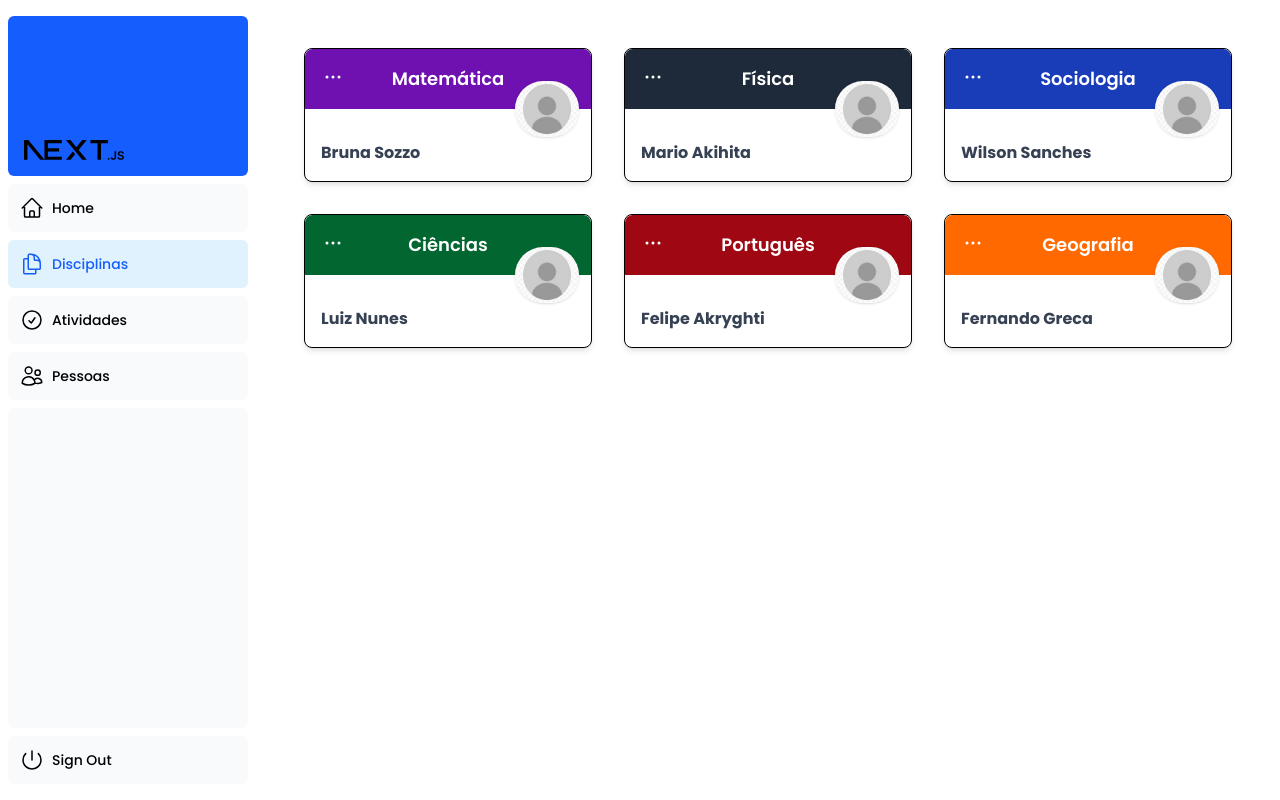
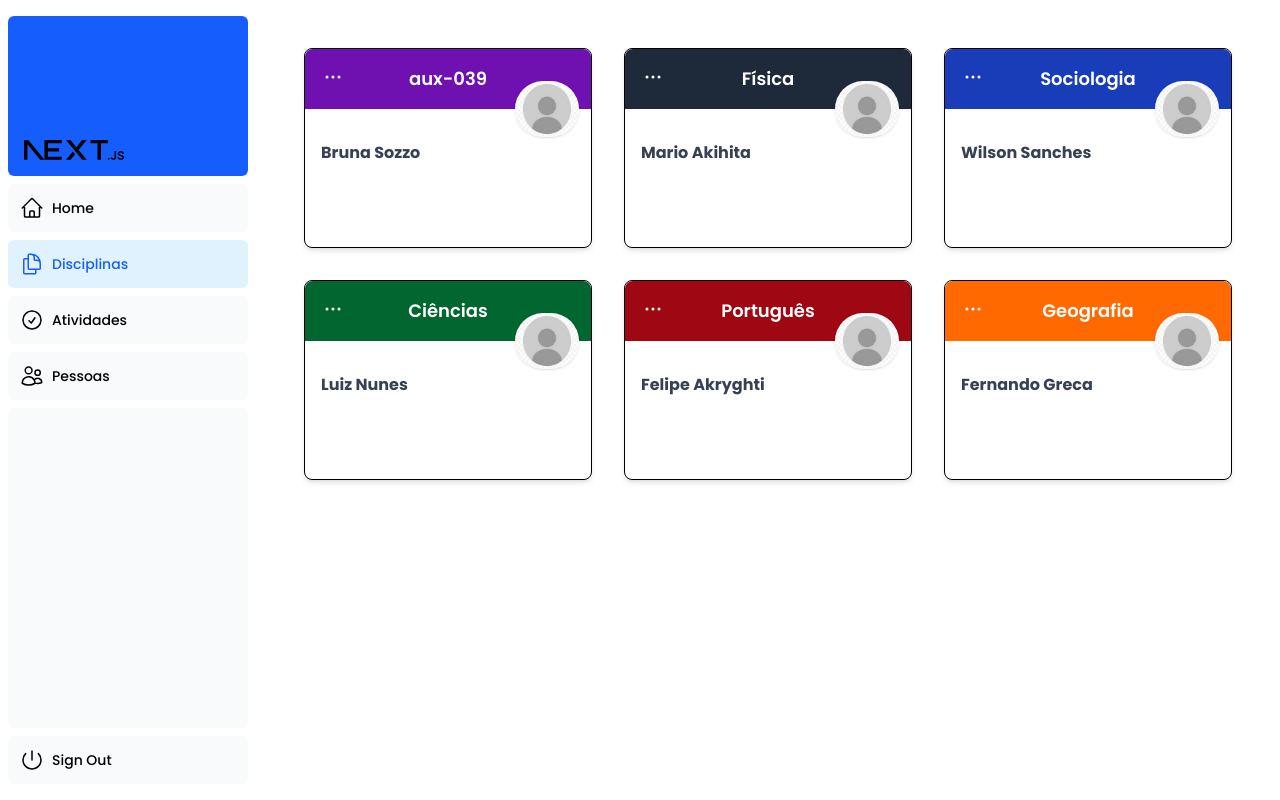
Before and after one commit to FernandoGreca/class-hub, a Next.js app in the folder front/: page /dashboard/disciplinas in a window 1280 px wide. Built offline with nearby package versions, Linux system fonts and the light colour scheme; sample sign-in values are in the browser's storage.

Commit message:
Integração de front com back em Atividades

```diff
--- a/front/src/app/dashboard/disciplinas/page.tsx
+++ b/front/src/app/dashboard/disciplinas/page.tsx
@@ -25,7 +25,10 @@ export default function Dashboard() {
   return (
     <>
       <div className="flex flex-wrap gap-8">
-        <Card nomeDisciplina={"Matemática"} fotoPerfil={undefined} nomeProfessor={"Bruna Sozzo"} buttonBgColor="purple" buttonBgColorHover="purple" />
+      {/* {disciplinas.length > 0 ? (
+                    disciplinas.map((disciplina) => (<Card nomeDisciplina={disciplina.nome} fotoPerfil={undefined} nomeProfessor={disciplina.professores[0]} buttonBgColor="purple" buttonBgColorHover="purple" />)} */}
+
+        <Card nomeDisciplina={"aux-039"} fotoPerfil={undefined} nomeProfessor={"Bruna Sozzo"} buttonBgColor="purple" buttonBgColorHover="purple"  />
         <Card nomeDisciplina={"Física"} fotoPerfil={undefined} nomeProfessor={"Mario Akihita"}  />
         <Card nomeDisciplina={"Sociologia"} fotoPerfil={undefined} nomeProfessor={"Wilson Sanches"} buttonBgColor="blue" buttonBgColorHover="blue" />
         <Card nomeDisciplina={"Ciências"} fotoPerfil={undefined} nomeProfessor={"Luiz Nunes"} buttonBgColor="green" buttonBgColorHover="green" />
--- a/front/src/app/ui/dashboard/atividades.tsx
+++ b/front/src/app/ui/dashboard/atividades.tsx
@@ -1,77 +1,97 @@
 'use client';
-import { useState } from "react";
+import { useState, useEffect } from "react";
 import { ClipboardDocumentIcon } from "@heroicons/react/24/outline";
 import { useSearchParams } from "next/navigation";
 
 export default function Atividades() {
     const searchParams = useSearchParams();
     const disciplinaAtual = searchParams.get("disciplina"); // Pega a disciplina da URL
-    const [mostrarAtividades, setMostrarAtividades] = useState(true);
+    const [atividades, setAtividades] = useState<{
+        id: string;
+        disciplina: string;
+        data_entrega: string;
+        nome: string;
+        nota: string;
+        nota_alunos: { id_aluno: string; nota: number }[]; // Array de notas dos alunos
+    }[]>([]);
 
-    const todasAtividades = [
-        {
-            titulo: "Avaliação diagnóstica",
-            disciplina: "Matemática",
-            data: "terça-feira, 11 de fev."
+    const [loading, setLoading] = useState(true);
+    const [error, setError] = useState<string | null>(null);
+
+    useEffect(() => {
+        async function fetchAtividades() {
+            if (!disciplinaAtual) return;
+
+            try {
+                const token = localStorage.getItem("token"); // Pegue o token salvo no login
+                if (!token) {
+                    throw new Error("Token não encontrado");
+                }
+
+                const response = await fetch("http://localhost:3000/atividades", {
+                    headers: {
+                        Authorization: `Bearer ${token}`, // Envia o token no cabeçalho
                     },
-        {
-            titulo: "Trabalho 1",
-            disciplina: "Matemática",
-            data: "Quarta-feira, 12 de fev."
-        },
-        {
-            titulo: "Trabalho Final",
-            disciplina: "Matemática",
-            data: "Quinta-feira, 03 de abril"
-        },
-        {
-            titulo: "Prova 1",
-            disciplina: "Matemática",
-            data: "Segunda-feira, 01 de abril"
-        },
-        {
-            titulo: "Prova 2",
-            disciplina: "Física",
-            data: "Sexta-feira, 15 de março"
-        },
-    ];
+                });
 
-    // Filtra as atividades apenas da disciplina atual
-    const atividades = disciplinaAtual
-        ? todasAtividades.filter(a => a.disciplina.toLowerCase() === disciplinaAtual.toLowerCase())
-        : todasAtividades;
+                if (!response.ok) {
+                    throw new Error("Erro ao buscar atividades");
+                }
+
+                const data = await response.json();
+                const atividadesFiltradas = data.filter((a: { disciplina: string; }) => a.disciplina.toLowerCase() === disciplinaAtual.toLowerCase());
+                setAtividades(atividadesFiltradas);
+            } catch (error) {
+                setError(error instanceof Error ? error.message : "Erro desconhecido");
+            } finally {
+                setLoading(false);
+            }
+        }
+
+        fetchAtividades();
+    }, [disciplinaAtual]);
+
+    if (loading) return <p className="text-gray-500 text-sm text-center mt-4">Carregando atividades...</p>;
+    if (error) return <p className="text-red-500 text-sm text-center mt-4">{error}</p>;
 
     return (
         <div className="w-full mx-auto bg-gray-100 p-4 rounded-lg shadow-md">
-            <button onClick={() => setMostrarAtividades(!mostrarAtividades)} className="w-full text-blue-500 cursor-pointer flex items-center">
             <div className="w-full flex justify-between items-center text-gray-700 font-semibold border-b pb-2">
                 <span>Atividades de {disciplinaAtual || "todas as disciplinas"}</span>
                 <span>{atividades.length}</span>
             </div>
-            </button>
 
-            {!mostrarAtividades && (
             <ul className="mt-2">
                 {atividades.length > 0 ? (
-                        atividades.map((atividade, index) => (
-                            <li key={index} className="flex items-start space-x-3 p-3 hover:bg-gray-200 rounded-lg cursor-pointer">
+                    atividades.map((atividade, index) => {
+                        // Procurar a nota do aluno no array de notas
+                        const notaAluno = atividade.nota_alunos.find((item) => item.id_aluno === "67cf06dbce3bd0d7e13d8353"); // Substitua pelo ID do aluno real
+
+                        return (
+                            <li key={atividade.id || index} className="flex items-start space-x-3 p-3 hover:bg-gray-200 rounded-lg cursor-pointer">
                                 <div className="flex-shrink-0">
                                     <div className="w-8 h-8 bg-gray-300 rounded-full flex items-center justify-center">
                                         <ClipboardDocumentIcon className="w-5 h-5 text-gray-700" />
                                     </div>
                                 </div>
-                                <div>
-                                    <p className="text-gray-900 font-medium">{atividade.titulo}</p>
-                                    <p className="text-gray-600 text-sm">{atividade.disciplina}</p>
-                                    <p className="text-gray-500 text-xs">Data de entrega: {atividade.data}</p>
+                                <div className="flex-1">
+                                    <p className="text-gray-900 font-medium">{atividade.nome}</p>
+                                    <p className="text-gray-600 text-sm">Disciplina: {atividade.disciplina}</p>
+                                    <p className="text-gray-500 text-xs">Data de entrega: {new Date(atividade.data_entrega).toLocaleDateString("pt-BR")}</p>
+                                    <p className="text-gray-700 text-xs">Nota máxima: {atividade.nota}</p>
+                                </div>
+                                <div className="flex items-center ml-4">
+                                    <p className="text-gray-600 text-sm">
+                                        {notaAluno ? `${notaAluno.nota}/${atividade.nota}` : `--/${atividade.nota}`}
+                                    </p>
                                 </div>
                             </li>
-                        ))
+                        );
+                    })
                 ) : (
                     <p className="text-gray-500 text-sm text-center mt-4">Nenhuma atividade encontrada para {disciplinaAtual}.</p>
                 )}
             </ul>
-            )}
         </div>
     );
 }
--- a/front/src/app/ui/dashboard/cards.tsx
+++ b/front/src/app/ui/dashboard/cards.tsx
@@ -37,6 +37,7 @@ export default function Card({ nomeDisciplina, fotoPerfil, nomeProfessor, button
   const router = useRouter();
   const [isMobile, setIsMobile] = useState(false);
 
+
   useEffect(() => {
     const handleResize = () => {
       setIsMobile(window.innerWidth < 768);
@@ -54,22 +55,29 @@ export default function Card({ nomeDisciplina, fotoPerfil, nomeProfessor, button
   return (
     <div className="relative will-change-transform transition-transform duration-300 ease-in-out hover:scale-105">
       <div
-        className={`w-72 bg-white rounded-lg shadow-md border transition-transform transform-gpu ${isMobile ? "cursor-pointer" : ""}`}
+        className={`w-72 h-50 bg-white rounded-lg shadow-md border transition-transform transform-gpu flex flex-col justify-between ${isMobile ? "cursor-pointer" : ""}`}
         onClick={isMobile ? irParaAtividades : undefined}
       >
         <button
-          className={` w-full cursor-pointer rounded-t-lg text-center ${colorMapping[buttonBgColor] || "bg-gray-800"} ${colorMappingHover[buttonBgColorHover] || "hover:bg-gray-700"}`}
-          onClick={isMobile ? (e) => e.stopPropagation() : irParaAtividades}
+          className={`w-full cursor-pointer rounded-t-lg text-center ${colorMapping[buttonBgColor] || "bg-gray-800"} ${colorMappingHover[buttonBgColorHover] || "hover:bg-gray-700"}`}
+          onClick={irParaAtividades}
         >
           <div className="flex justify-center text-white p-4 rounded-t-lg relative">
             <h2 className="text-lg font-semibold truncate max-w-[calc(100%-4.5rem)]">{nomeDisciplina}</h2>
           </div>
         </button>
 
-        <div className="relative p-4">
+        <div className="relative p-4 flex-grow">
           <img src={fotoPerfil || "/fotoPerfil.jpeg"} alt="Foto Perfil" className="w-16 h-14 rounded-full absolute -top-7 right-3 shadow" />
           <p className="text-gray-700 font-bold mt-4">{nomeProfessor}</p>
         </div>
+
+
+        {/* <div className="relative p-4 h-16 flex items-center"> */}
+          {/* <p className="text-gray-700 text-sm font-bold truncate overflow-hidden whitespace-nowrap w-full">
+            Postagem Recente: <span className="text-blue-600">{ultimaAtividadePostada}</span>
+          </p> */}
+        {/* </div> */}
 
         <div className="absolute top-2 left-2 z-[9999]">
           <Dropdown nomeDisciplina={nomeDisciplina} />
```
Also changed, not shown: 1 other file (tests, documents, lock files or other folders). Lines whose indentation alone changed are shown as unchanged.
